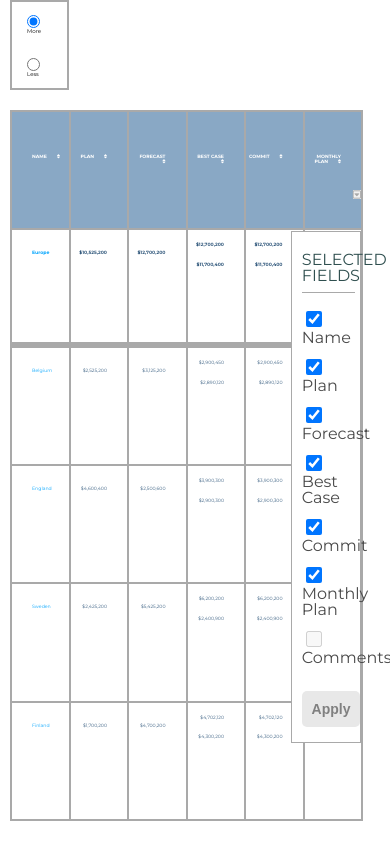
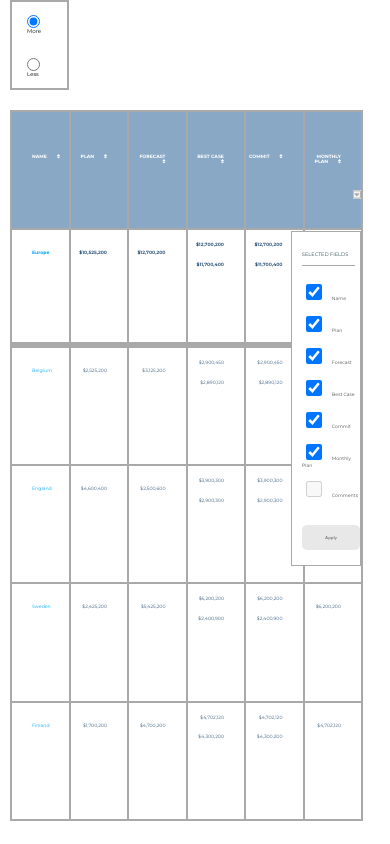
Before and after one commit to ygu93/DataGrid, a website built with webpack: page index.html in a window 390 px wide. Both pictures are taken after a click on the icon 356 px from the left and 194 px from the top of the page. Built offline with nearby package versions, Linux system fonts and the light colour scheme.

Commit message:
add more responsive font

```diff
--- a/app.css
+++ b/app.css
@@ -171,11 +171,13 @@
   padding-bottom: 8px;
   margin-right: 5px;
   color: darkslategray;
+  font-size: 1.3vw;
 }
 
 #drop-down ul{
   margin-left: 10px;
   margin-top: 15px;
+  font-size: 1.2vw;
 }
 
 #drop-down input{
@@ -196,7 +198,7 @@
   padding-top: 10px;
   padding-bottom: 10px;
   border-radius: 5px;
-  font-size: 14px;
+  font-size: 1.1vw;
   color: gray;
   font-weight: bold;
   border: none;
```
